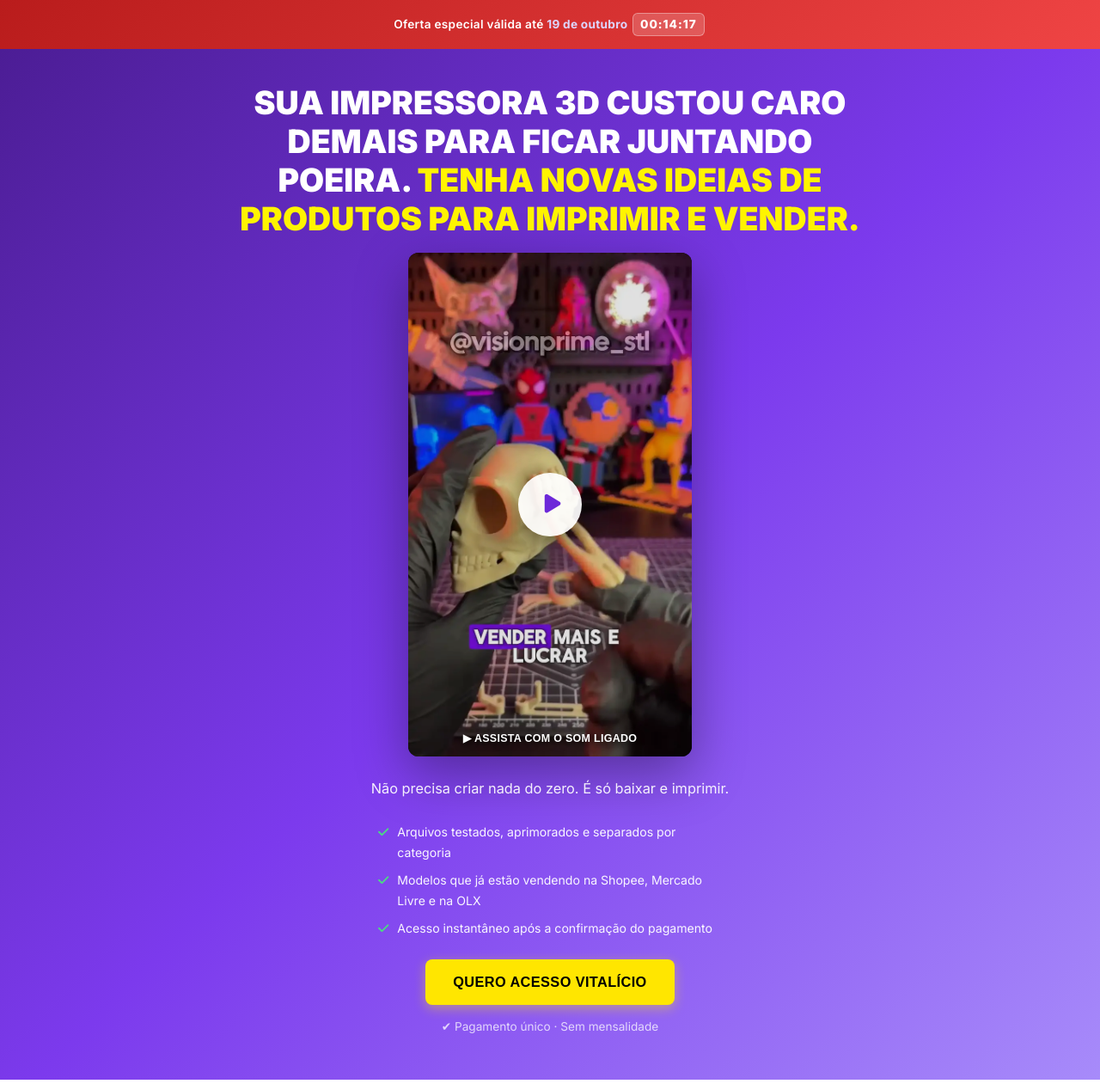
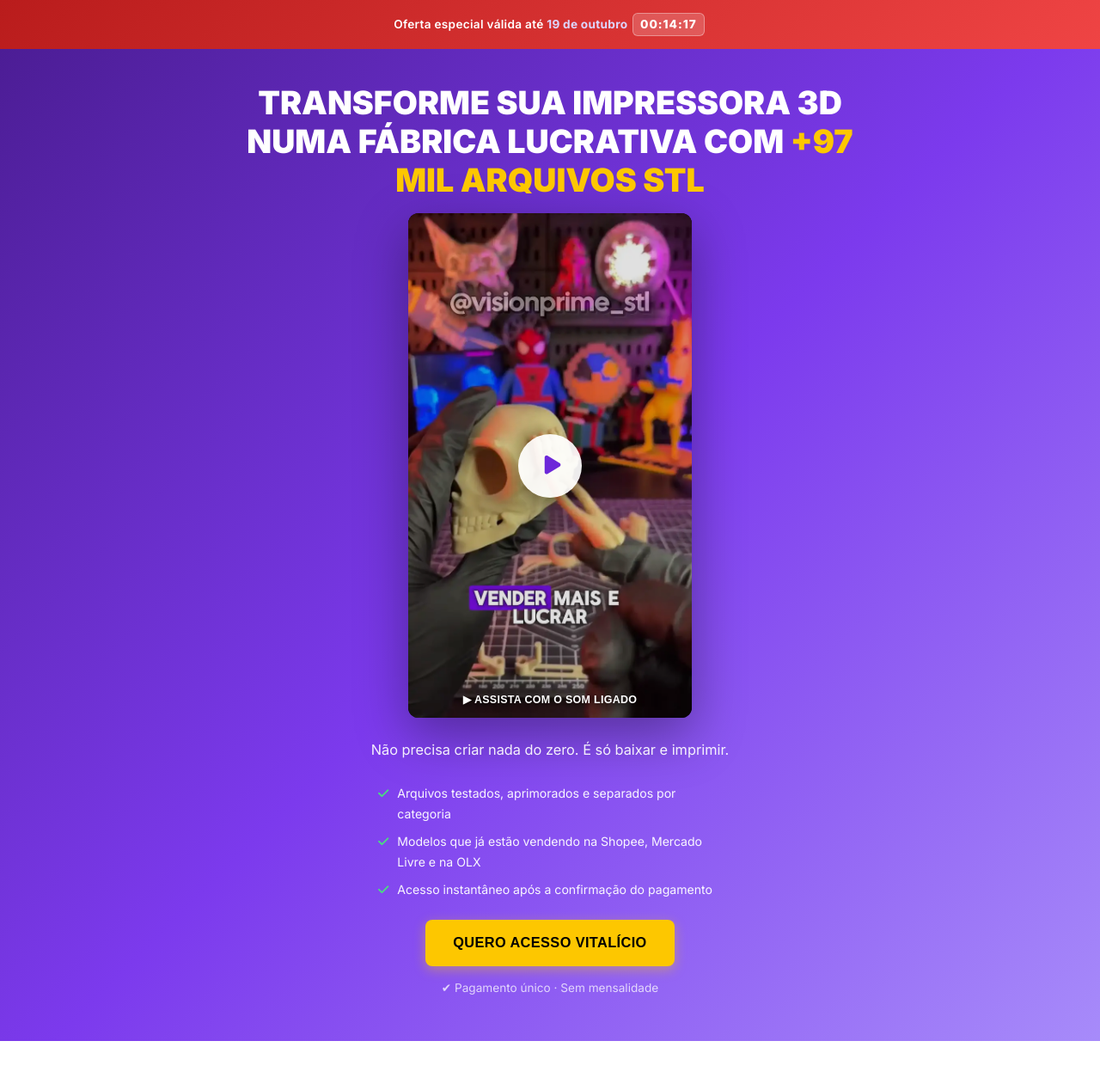
Before and after one commit to shopcloud07/visionprimestl, a plain HTML site: page index.html in a window 1280 px wide. Shown: the top 1268 px of the page at 86% size. Drawn offline with Linux system fonts and the light colour scheme.

Commit message:
Add files via upload

```diff
--- a/index.html
+++ b/index.html
@@ -74,7 +74,7 @@
     .hero-eyebrow{display:inline-flex;align-items:center;gap:10px;white-space:nowrap;max-width:100%;font-size:.92rem;font-weight:600;color:#fff;background:rgba(255,255,255,.15);padding:8px 16px;border-radius:30px;margin-bottom:18px;border:1px solid rgba(255,255,255,.3)}
     .eyebrow-badge{background:var(--primary);color:#fff;font-size:.72rem;white-space:nowrap;font-weight:800;padding:4px 10px;border-radius:20px;letter-spacing:.5px;text-transform:uppercase;animation:pulse-badge 1.8s ease-in-out infinite}
     .hero-title{font-size:clamp(1.55rem,5vw,2.35rem);font-weight:900;margin-bottom:16px;line-height:1.2;color:#fff;text-transform:uppercase}
-    .highlight-amber{color:#FFF400;font-weight:900}
+    .highlight-amber{color:#FDC700;font-weight:900}
     .bonus-text{font-weight:800;display:inline-block;background:linear-gradient(135deg,#16a34a,#22c55e,#4ade80);-webkit-background-clip:text;-webkit-text-fill-color:transparent;background-clip:text;position:relative;overflow:hidden;line-height:1.2;padding:0 2px}
     .bonus-text:after{content:"";position:absolute;top:0;left:-100%;width:60%;height:100%;background:linear-gradient(90deg,transparent 0%,rgba(74,222,128,.5) 40%,rgba(255,255,255,.9) 50%,rgba(74,222,128,.5) 60%,transparent 100%);animation:scanner 2.2s ease-in-out infinite;border-radius:4px;display:block}
     .hero-subtitle{font-size:1.02rem;margin-bottom:24px;opacity:.92;font-weight:300}
@@ -94,7 +94,7 @@
     .hero-trust i{color:#4ade80;margin-top:5px}
 
     /* CTA */
-    .cta-button{display:inline-block;background:#FFE600;color:#000;font-size:1.02rem;font-weight:800;padding:16px 32px;border-radius:8px;text-decoration:none;text-transform:uppercase;letter-spacing:.4px;box-shadow:0 4px 14px rgba(255,230,0,.4);border:none;cursor:pointer;line-height:1.3}
+    .cta-button{display:inline-block;background:#FDC700;color:#000;font-size:1.02rem;font-weight:800;padding:16px 32px;border-radius:8px;text-decoration:none;text-transform:uppercase;letter-spacing:.4px;box-shadow:0 4px 14px rgba(253,199,0,.4);border:none;cursor:pointer;line-height:1.3}
     .cta-button:hover{filter:brightness(1.06)}
     .hero-cta{margin-bottom:14px}
 
@@ -348,8 +348,8 @@
       <div class="hero-content">
 
         <h1 class="hero-title">
-          Sua impressora 3D custou caro demais para ficar juntando poeira.
-          <span class="highlight-amber">Tenha novas ideias de produtos para imprimir e vender.</span>
+          Transforme sua impressora 3D numa fábrica lucrativa com
+          <span class="highlight-amber">+97 mil arquivos STL</span>
         </h1>
 
         <div class="vsl-wrapper">
```
